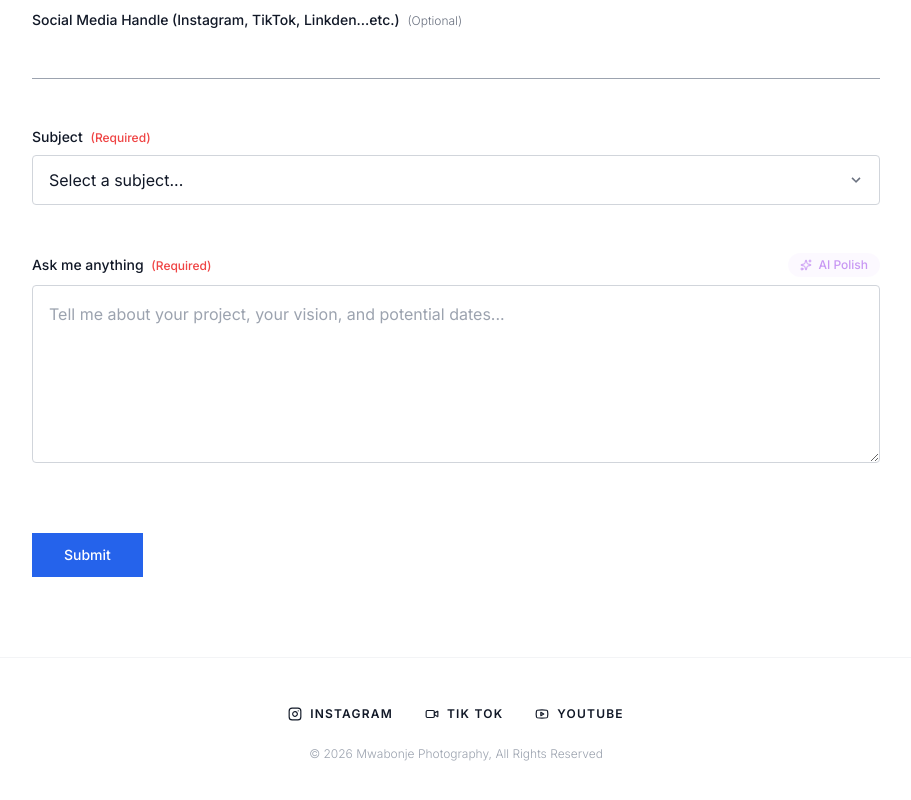
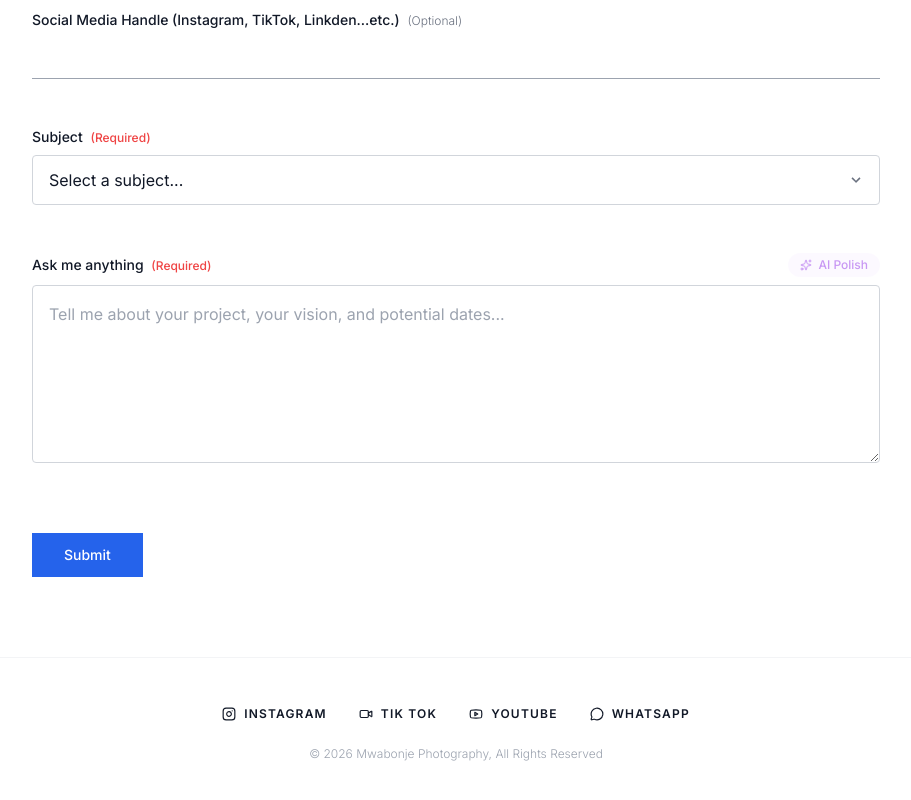
Before and after one commit to Mwabonje/Booking-Form, a React (Vite) app: page / in a window 1280 px wide. Shown: the part 909-1709 px from the top of the page, without its empty margins (184-1095 px from the left). Built offline with nearby package versions, Linux system fonts and the light colour scheme; a web font is replaced by a local one.

Commit message:
feat: Add WhatsApp link to footer
Include a direct WhatsApp link in the footer for easier client contact. This enhances the user experience by providing another convenient communication channel.

```diff
--- a/components/Footer.tsx
+++ b/components/Footer.tsx
@@ -1,10 +1,10 @@
 import React from 'react';
-import { Instagram, Youtube, Video } from 'lucide-react';
+import { Instagram, Youtube, Video, MessageCircle } from 'lucide-react';
 
 export const Footer: React.FC = () => {
   return (
     <footer className="mt-20 pb-12 pt-12 border-t border-gray-100 dark:border-neutral-800 flex flex-col items-center justify-center text-center space-y-6 transition-colors duration-500">
-      <div className="flex space-x-8">
+      <div className="flex flex-wrap justify-center gap-8 px-4">
         <a
           href="https://www.instagram.com/mwabonje_"
           target="_blank"
@@ -29,6 +29,14 @@ export const Footer: React.FC = () => {
         >
           <Youtube size={14} /> Youtube
         </a>
+        <a
+          href="https://wa.me/254705268604"
+          target="_blank"
+          rel="noopener noreferrer"
+          className="text-xs font-bold tracking-widest uppercase hover:text-brand-blue transition-colors flex items-center gap-2 text-gray-900 dark:text-gray-300 dark:hover:text-brand-blue"
+        >
+          <MessageCircle size={14} /> WhatsApp
+        </a>
       </div>
       <p className="text-gray-400 dark:text-gray-600 text-xs font-light">
         &copy; {new Date().getFullYear()} Mwabonje Photography, All Rights Reserved
```
